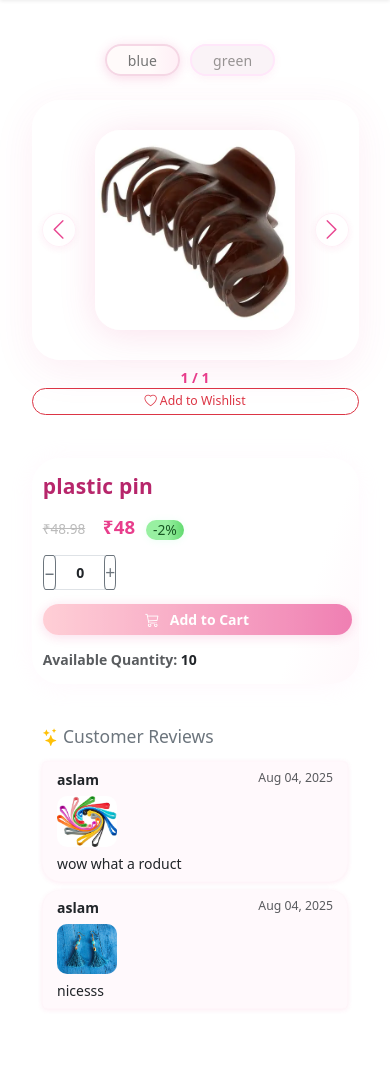
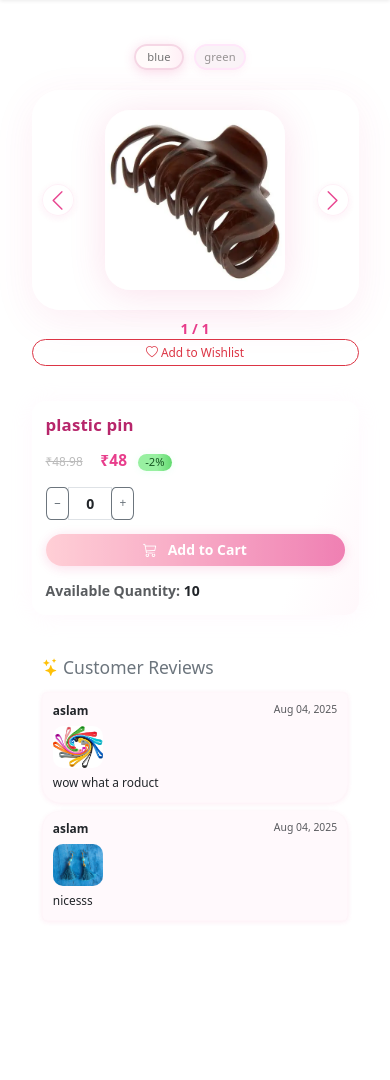
Before and after one commit to codezzzahm1/hana-fashion, a Django app: page /product_detail/1/ in a window 390 px wide. Shown: the part 54-1134 px from the top of the page. After the commit the page ends 959 px from the top, so only its background shows below. Run offline with Django 5.2, Linux system fonts and the light colour scheme; data comes from the database, SQL or seed files in the repository; some libraries are stand-ins or nearby versions.

Commit message:
Update view_product_detail.html

```diff
--- a/sho/templates/sho/view_product_detail.html
+++ b/sho/templates/sho/view_product_detail.html
@@ -135,6 +135,102 @@
   margin-bottom: 8px;
   box-shadow: 0 1px 5px #e83e8c19;
 }
+
+/* ===== MOBILE FRIENDLY PRODUCT PAGE ===== */
+@media (max-width: 576px) {
+
+  /* Container padding */
+  .container {
+    padding-left: 0.75rem !important;
+    padding-right: 0.75rem !important;
+  }
+
+  /* Stack columns vertically */
+  .row.g-4 {
+    flex-direction: column !important;
+  }
+  .col-lg-6, .col-md-7, .col-lg-5, .col-md-5 {
+    max-width: 100% !important;
+    flex: 0 0 100% !important;
+  }
+
+  /* Gallery adjustments */
+  .product-gallery-main {
+    min-height: 220px !important;
+    padding: 0.4rem;
+    margin-bottom: 0.6rem;
+  }
+  .product-gallery-main img {
+    max-height: 180px !important;
+  }
+  .gallery-arrow-btn {
+    width: 32px !important;
+    height: 32px !important;
+    font-size: 0.9rem !important;
+  }
+
+  /* Swatches */
+  #colorSwatches {
+    margin-bottom: 1rem !important;
+    justify-content: center !important;
+  }
+  .color-swatch-btn {
+    min-width: 50px !important;
+    font-size: 0.8rem !important;
+    padding: 0.2rem 0.6rem !important;
+    margin-bottom: 0.4rem;
+  }
+
+  /* Info card spacing */
+  .product-info-card {
+    margin-top: 14px !important;
+    padding: 1rem !important;
+    border-radius: 1rem !important;
+  }
+  .card-title {
+    font-size: 1.2rem !important;
+  }
+
+  /* Price text sizes */
+  .product-price {
+    font-size: 1.1rem !important;
+  }
+  .product-price-original {
+    font-size: 0.85rem !important;
+  }
+  .discount-badge {
+    font-size: 0.8rem !important;
+    min-width: 34px !important;
+  }
+
+  /* Quantity group */
+  .quantity-group input {
+    width: 44px !important;
+    font-size: 0.9rem;
+  }
+  .quantity-group .btn {
+    font-size: 0.85rem;
+    padding: 0.25rem 0.5rem !important;
+  }
+
+  /* Wishlist button */
+  button[onclick^="addToWishlist"] {
+    font-size: 0.85rem !important;
+  }
+
+  /* Reviews section */
+  .review-item {
+    padding: 0.7rem !important;
+    font-size: 0.85rem !important;
+  }
+  .review-item img {
+    width: 50px !important;
+  }
+}
+
+
+
+
 </style>
 
 <div class="container mt-4 mb-5">
```
